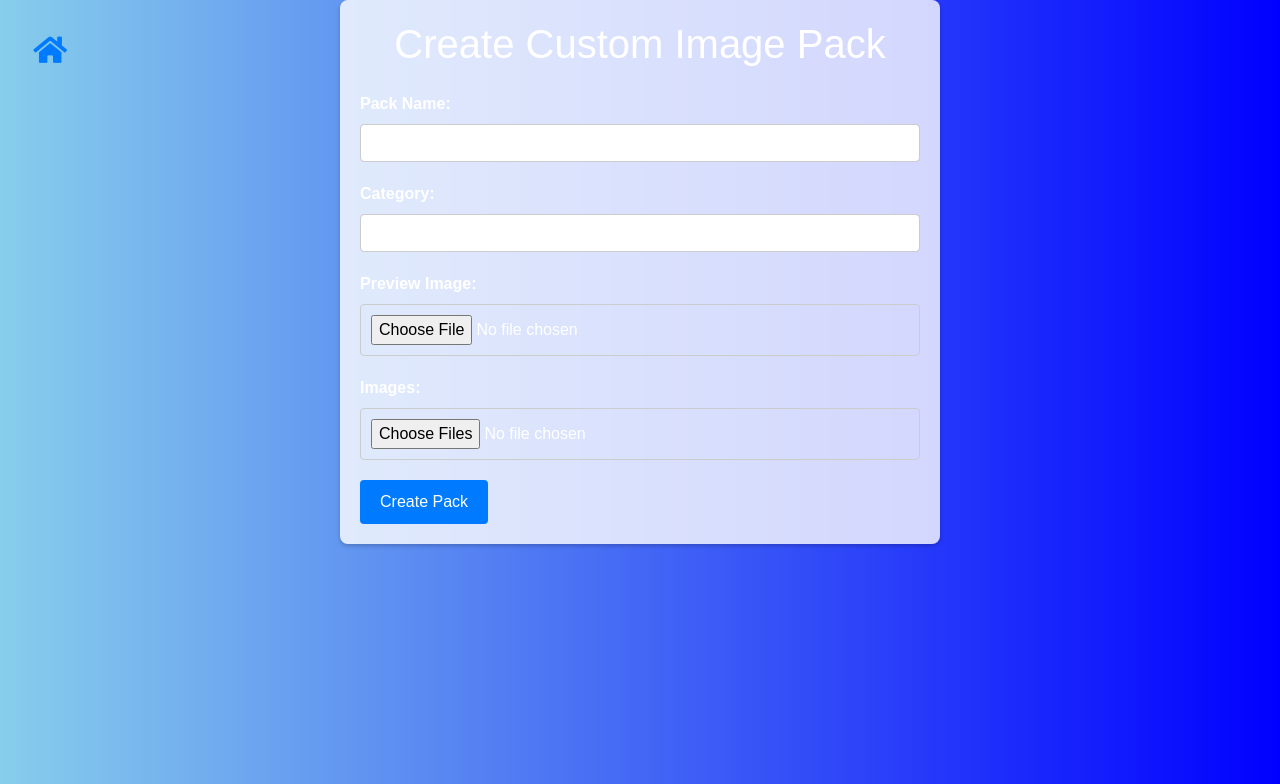
After one commit to AngelFireLA/StreamBattle-du-bled, a Flask app: page /create-pack in a window 1280 px wide. The commit adds this page. Shown: the top 784 px of the page. Run offline with Flask 3, Linux system fonts and the light colour scheme; some libraries are stand-ins or nearby versions.

Commit message:
image packs and "store"
- added a system of image packs that can contain multiple images of a given topic
- added a "store" page to visualise all the existing packs, with preview icon,, names, categories, and a button to preview the images inside the pack, and a button to add the images to the managed image.
- added a pack creation page that can temporarly create packs

```diff
--- a/app.py
+++ b/app.py
@@ -359,6 +359,100 @@ def download_bing():
     shutil.rmtree(instagram_folder_path)
     return jsonify({'status': 'downloaded'})
 
+IMAGE_PACKS = [
+    {
+        "id": 1,
+        "name": "Nature Pack",
+        "category": "Outdoors",
+        "preview": "nature_preview.jpg",
+        "folder": "nature"
+    },
+    {
+        "id": 2,
+        "name": "Dog Pack",
+        "category": "animals",
+        "preview": "Image_4.jpg",
+        "folder":"dog"
+    },
+]
 
+@app.route('/store')
+def store():
+    packs = IMAGE_PACKS
+    for pack in packs:
+        if os.path.exists(os.path.join(app.static_folder, f'packs/{pack["folder"]}')):
+
+            pack["images"] = [image for image in os.listdir(os.path.join(app.static_folder, f'packs/{pack["folder"]}'))]
+        else:
+            pack["images"] = []
+    return render_template('store.html', packs=IMAGE_PACKS)
+
+@app.route('/add-pack', methods=['POST'])
+def add_pack():
+    pack_id = request.form.get('packId')
+    pack = next((pack for pack in IMAGE_PACKS if pack['id'] == int(pack_id)), None)
+
+    if pack:
+        for image in os.listdir(os.path.join(app.static_folder, f'packs/{pack["folder"]}')):
+            image_path = os.path.join(app.static_folder, f'packs/{pack["folder"]}', image)
+            if not os.path.exists(image_path):
+                print(f"Image '{image}' does not exist in the 'images' folder.")
+            else:
+                shutil.copy(image_path, os.path.join(images_dir, image))
+
+        return jsonify({'status': 'success'})
+    else:
+        return jsonify({'status': 'error', 'message': 'Invalid pack ID'}), 400
+
+import os
+from flask import request, redirect, url_for
+from werkzeug.utils import secure_filename
+
+# Add this function to handle the form submission
+@app.route('/create-pack', methods=['POST'])
+def create_pack():
+    pack_name = request.form.get('pack-name')
+    if not pack_name:
+        return 'Pack name is required', 400
+
+    pack_category = request.form.get('pack-category')
+    pack_preview = request.files.get('pack-preview')
+    pack_images = request.files.getlist('pack-images')
+
+    # Create a new folder for the pack
+    pack_folder = os.path.join(app.static_folder, 'packs', secure_filename(pack_name.lower().replace(' ', '_')))
+    os.makedirs(pack_folder, exist_ok=True)
+
+    # Save the preview image
+    if pack_preview:
+        preview_filename = secure_filename(pack_preview.filename)
+        pack_preview.save(os.path.join(pack_folder, preview_filename))
+    else:
+        return 'No preview image provided', 400
+
+    # Save the pack images
+    if not pack_images:
+        return 'No images provided for the pack', 400
+
+    for image in pack_images:
+        image_filename = secure_filename(image.filename)
+        image.save(os.path.join(pack_folder, image_filename))
+
+    # Add the new pack to the IMAGE_PACKS list
+    new_pack = {
+        'id': len(IMAGE_PACKS) + 1,
+        'name': pack_name,
+        'category': pack_category,
+        'preview': preview_filename,
+        'folder': os.path.basename(pack_folder),
+        'images': [image.filename for image in pack_images]
+    }
+    IMAGE_PACKS.append(new_pack)
+
+    return redirect(url_for('store'))
+
+@app.route('/create-pack', methods=['GET'])
+def create_pack_page():
+    return render_template('create_pack.html')
 if __name__ == "__main__":
     app.run(debug=True)
--- /dev/null
+++ b/templates/create_pack.html
@@ -0,0 +1,159 @@
+<!DOCTYPE html>
+<html lang="en">
+<head>
+    <meta charset="UTF-8">
+    <meta name="viewport" content="width=device-width, initial-scale=1.0">
+    <title>Create Custom Image Pack</title>
+    <link rel="stylesheet" href="https://stackpath.bootstrapcdn.com/bootstrap/4.3.1/css/bootstrap.min.css">
+    <link rel="stylesheet" href="https://cdnjs.cloudflare.com/ajax/libs/font-awesome/5.15.1/css/all.min.css">
+    <style>
+        body {
+            background: linear-gradient(to right, skyblue, blue);
+            font-family: 'Arial', sans-serif;
+            color: #fff;
+        }
+
+        .container {
+            max-width: 600px;
+            margin: 0 auto;
+            padding: 20px;
+            background-color: rgba(255, 255, 255, 0.8);
+            border-radius: 8px;
+            box-shadow: 0 2px 4px rgba(0, 0, 0, 0.2);
+        }
+
+        .form-group {
+            margin-bottom: 20px;
+        }
+
+        label {
+            font-weight: bold;
+        }
+
+        input[type="text"], input[type="file"] {
+            width: 100%;
+            padding: 10px;
+            border: 1px solid #ccc;
+            border-radius: 4px;
+        }
+
+        button[type="submit"] {
+            background-color: #007bff;
+            color: #fff;
+            border: none;
+            padding: 10px 20px;
+            border-radius: 4px;
+            cursor: pointer;
+            transition: background-color 0.3s ease;
+        }
+
+        button[type="submit"]:hover {
+            background-color: #0056b3;
+        }
+
+        .image-preview {
+            display: flex;
+            flex-wrap: wrap;
+            justify-content: flex-start;
+            margin-top: 20px;
+        }
+
+        .image-preview img {
+            max-width: 100px;
+            height: auto;
+            margin-right: 10px;
+            margin-bottom: 10px;
+            border-radius: 4px;
+            box-shadow: 0 2px 4px rgba(0, 0, 0, 0.2);
+        }
+
+        .fixed-btn {
+            position: fixed;
+            z-index: 10;
+            cursor: pointer;
+            display: flex;
+            align-items: center;
+            justify-content: center;
+            width: 60px;
+            height: 60px;
+            font-size: 30px;
+            border-radius: 50%;
+            transition: transform .3s ease;
+            background-color: transparent;
+            color: #007bff;
+            top: 20px;
+            left: 20px;
+        }
+
+        .fixed-btn:hover {
+            transform: scale(1.1);
+        }
+    </style>
+</head>
+<body>
+    <a href="{{ url_for('index') }}" class="fixed-btn" title="Retourner à l'accueil"><i class="fas fa-home"></i></a>
+
+    <div class="container">
+        <h1 class="text-center mb-4">Create Custom Image Pack</h1>
+        <form id="create-pack-form" enctype="multipart/form-data">
+            <div class="form-group">
+                <label for="pack-name">Pack Name:</label>
+                <input type="text" id="pack-name" name="pack-name" class="form-control" required>
+            </div>
+            <div class="form-group">
+                <label for="pack-category">Category:</label>
+                <input type="text" id="pack-category" name="pack-category" class="form-control" required>
+            </div>
+            <div class="form-group">
+                <label for="pack-preview">Preview Image:</label>
+                <input type="file" id="pack-preview" name="pack-preview" class="form-control-file" accept="image/*" required>
+            </div>
+            <div class="form-group">
+                <label for="pack-images">Images:</label>
+                <input type="file" id="pack-images" name="pack-images" class="form-control-file" accept="image/*" multiple required>
+            </div>
+            <div class="image-preview"></div>
+            <button type="submit" class="btn btn-primary">Create Pack</button>
+        </form>
+    </div>
+
+    <script src="https://code.jquery.com/jquery-3.5.1.min.js"></script>
+    <script>
+        $(document).ready(function() {
+            $('#pack-images').on('change', function() {
+                $('.image-preview').empty();
+                var files = $(this)[0].files;
+                for (var i = 0; i < files.length; i++) {
+                    var reader = new FileReader();
+                    reader.onload = (function(file) {
+                        return function(e) {
+                            var imgElement = $('<img>').attr('src', e.target.result);
+                            $('.image-preview').append(imgElement);
+                        }
+                    })(files[i]);
+                    reader.readAsDataURL(files[i]);
+                }
+            });
+
+            $('#create-pack-form').on('submit', function(e) {
+                e.preventDefault();
+                var formData = new FormData(this);
+                $.ajax({
+                    url: '/create-pack',
+                    type: 'POST',
+                    data: formData,
+                    processData: false,
+                    contentType: false,
+                    success: function(response) {
+                        alert('Pack created successfully!');
+                        window.location.href = '/store';
+                    },
+                    error: function(xhr, status, error) {
+                        alert('Error creating pack: ' + xhr.responseText);
+                    }
+                });
+            });
+        });
+    </script>
+</body>
+</html>
--- a/templates/index.html
+++ b/templates/index.html
@@ -76,7 +76,7 @@
     <h1>Tournoi d'images</h1>
     <a href="/start" class="btn btn-primary">Commencer un Tournoi</a>
     <a href="/manage" class="btn btn-secondary">Gestion des Images</a>
-    <a href="/manage" class="btn btn-secondary">Utiliser des packs Images</a>
+    <a href="/store" class="btn btn-secondary">Utiliser des packs Images</a>
   </div>
 </body>
 </html>
```
Also changed, not shown: templates/store.html (added, +294 -0 lines), static/packs/dog/Image_1.jpg (added), static/packs/dog/Image_2.jpg (added), static/packs/dog/Image_3.jpg (added), static/packs/dog/Image_4.jpg (added), static/packs/ordi/ordi1.jpg (added), static/packs/ordi/ordi2.jpg (added), static/packs/ordi/ordi3.jpg (added), static/packs/ordi/ordi5.jpg (added).
